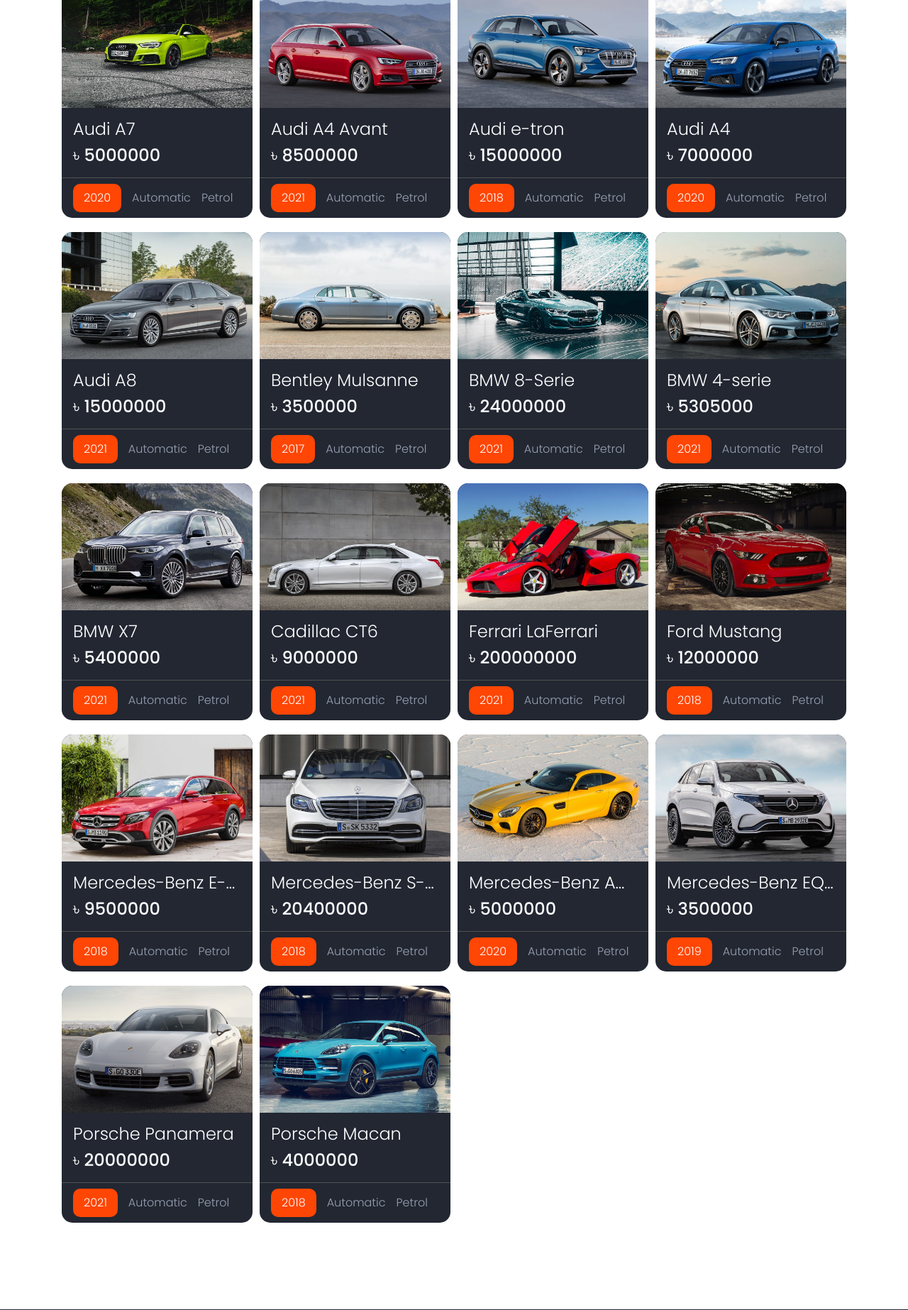
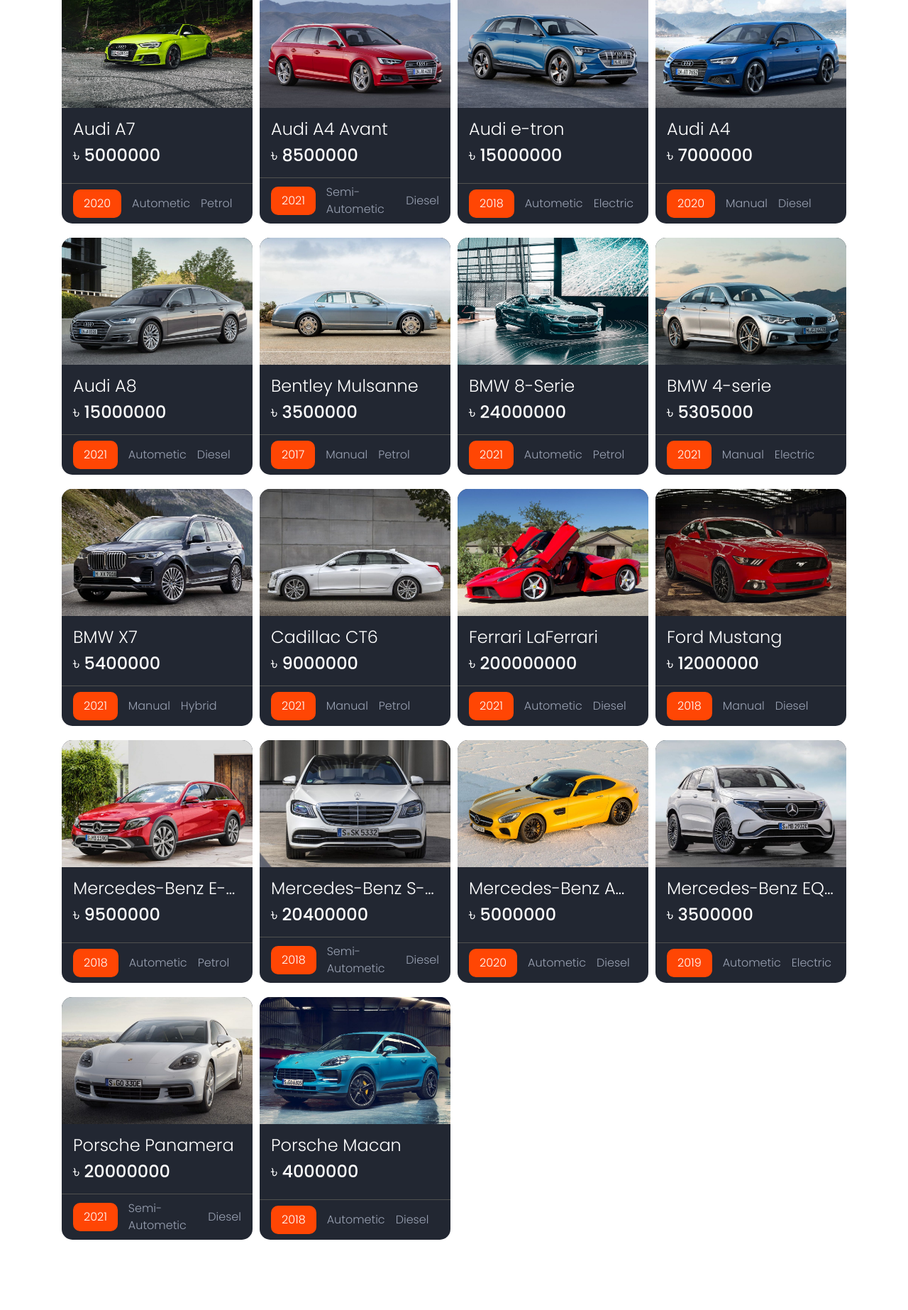
Before and after one commit to salehshakib/austhir-cars-website, a PHP site: page /car-gallery.php in a window 1280 px wide. Shown: the part 664-2510 px from the top of the page at 71% size. Run offline with PHP 8.4, Linux system fonts and the light colour scheme; data comes from the database, SQL or seed files in the repository; some libraries are stand-ins or nearby versions.

Commit message:
car gallery transmission and fueltype fixed

```diff
--- a/car-gallery.php
+++ b/car-gallery.php
@@ -368,8 +368,20 @@ $count = mysqli_num_rows(mysqli_query($conn, $query));
                   </div>
                   <div class="card-footer austhir-card-footer">
                     <p class="year-badge austhir-footer-info"><?php echo $row["carReleaseDate"]; ?></p>
-                    <p class="austhir-footer-info">Automatic</p>
-                    <p class="austhir-footer-info">Petrol</p>
+                    <?php
+
+                    $car = $row['carId'];
+                    $newQuery = "SELECT * FROM carDetails where carId = '$car' ";
+                    $result1 = mysqli_query($conn, $newQuery);
+                    if (mysqli_num_rows($result1) > 0) {
+                      while ($row1 = mysqli_fetch_array($result1)) {
+                    ?>
+                    <p class="austhir-footer-info"><?php echo $row1['transmission'] ?></p>
+                    <p class="austhir-footer-info"><?php echo $row1['fuelType'] ?> </p>
+                    <?php
+                      }
+                    }
+                    ?>
                   </div>
                 </div>
               </a>
```
